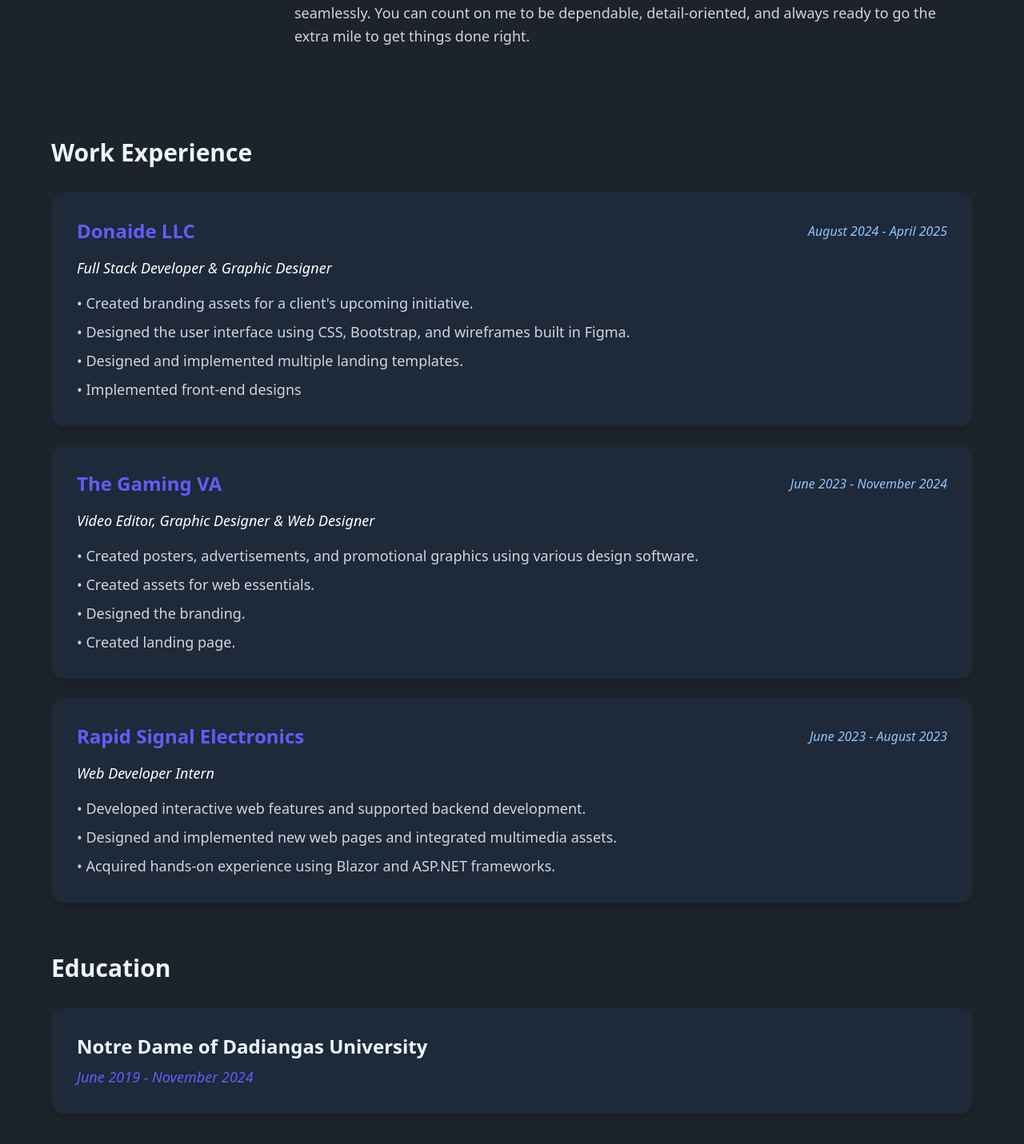
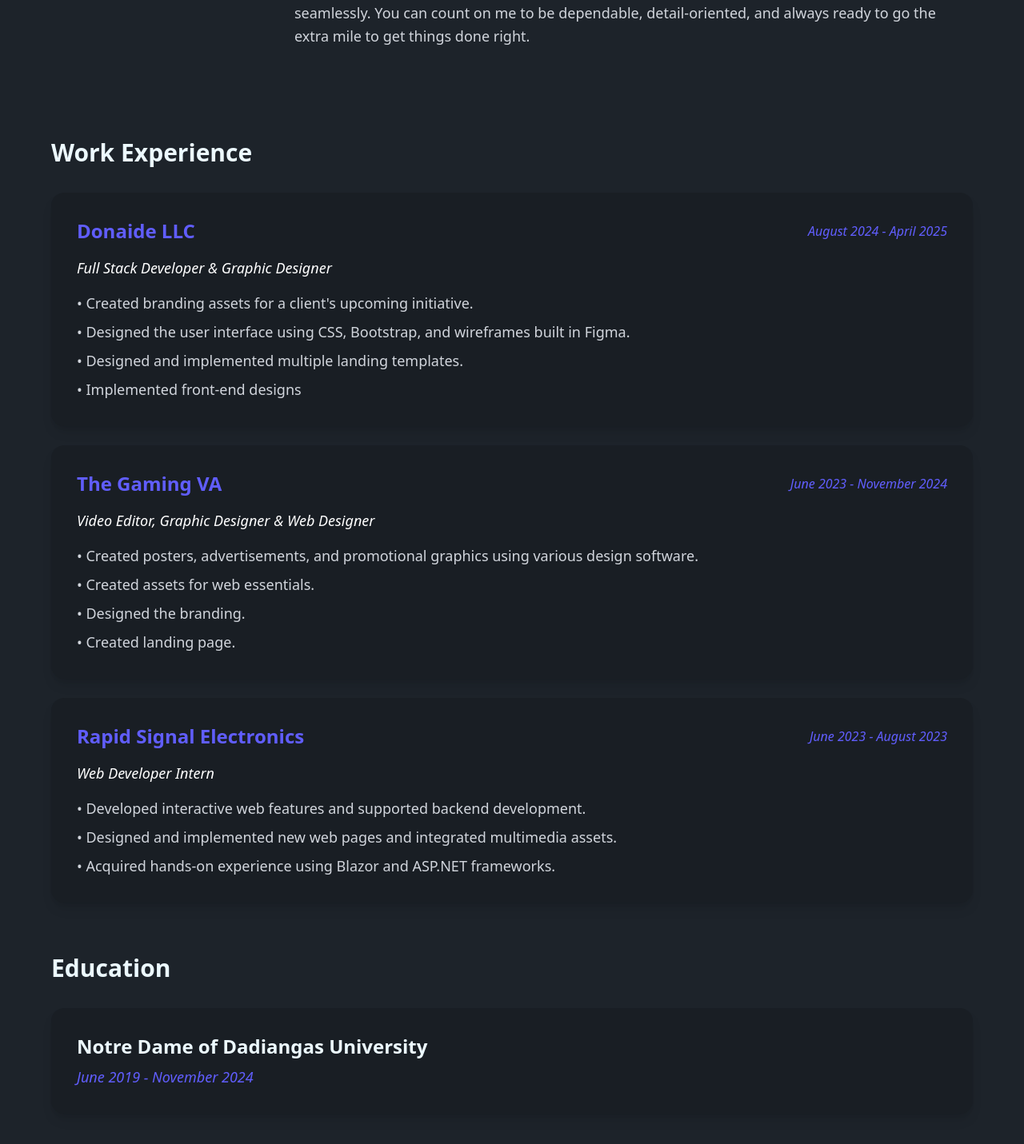
Before and after one commit to RNC-Tech/portfolio-ii, a Next.js app: page /about in a window 1280 px wide. Shown: the part 431-1862 px from the top of the page at 80% size. Built offline with nearby package versions, Linux system fonts and the light colour scheme.

Commit message:
Update AboutPage component to change background color from gray to base-200 and update text color for job details, enhancing visual consistency and alignment with the overall theme.

```diff
--- a/app/about/page.tsx
+++ b/app/about/page.tsx
@@ -57,12 +57,12 @@
         <h2 className="text-2xl md:text-3xl font-bold mb-8 text-center lg:text-left">Work Experience</h2>
         <div className="space-y-6">
           {/* JOB 1 */}
-          <div className="bg-gray-800 rounded-2xl p-6 md:p-8 shadow-lg hover:scale-105 transition-all duration-200" onMouseEnter={playCardHover}>
+          <div className="bg-base-200 rounded-2xl p-6 md:p-8 shadow-lg hover:scale-105 transition-all duration-200" onMouseEnter={playCardHover}>
             <div className="flex flex-col md:flex-row md:items-center md:justify-between gap-2 mb-4">
               <h3 className="text-xl md:text-2xl font-extrabold text-primary">
                 Donaide LLC
               </h3>
-              <span className="text-sm md:text-base text-blue-300 italic">
+              <span className="text-sm md:text-base text-primary italic">
                 August 2024 - April 2025
               </span>
             </div>
@@ -78,12 +78,12 @@
           </div>
 
           {/* JOB 2 */}
-          <div className="bg-gray-800 rounded-2xl p-6 md:p-8 shadow-lg hover:scale-105 transition-all duration-200" onMouseEnter={playCardHover}>
+          <div className="bg-base-200 rounded-2xl p-6 md:p-8 shadow-lg hover:scale-105 transition-all duration-200" onMouseEnter={playCardHover}>
             <div className="flex flex-col md:flex-row md:items-center md:justify-between gap-2 mb-4">
               <h3 className="text-xl md:text-2xl font-extrabold text-primary">
                 The Gaming VA
               </h3>
-              <span className="text-sm md:text-base text-blue-300 italic">
+              <span className="text-sm md:text-base text-primary italic">
                 June 2023 - November 2024
               </span>
             </div>
@@ -99,12 +99,12 @@
           </div>
 
           {/* JOB 3 */}
-          <div className="bg-gray-800 rounded-2xl p-6 md:p-8 shadow-lg hover:scale-105 transition-all duration-200" onMouseEnter={playCardHover}>
+          <div className="bg-base-200 rounded-2xl p-6 md:p-8 shadow-lg hover:scale-105 transition-all duration-200" onMouseEnter={playCardHover}>
             <div className="flex flex-col md:flex-row md:items-center md:justify-between gap-2 mb-4">
               <h3 className="text-xl md:text-2xl font-extrabold text-primary">
                 Rapid Signal Electronics
               </h3>
-              <span className="text-sm md:text-base text-blue-300 italic">
+              <span className="text-sm md:text-base text-primary italic">
                 June 2023 - August 2023
               </span>
             </div>
@@ -123,7 +123,7 @@
       {/* Education Section */}
       <section className="mt-16">
         <h2 className="text-2xl md:text-3xl font-bold mb-8 text-center lg:text-left">Education</h2>
-        <div className="bg-gray-800 rounded-2xl p-6 md:p-8 shadow-lg" onMouseEnter={playCardHover}>
+        <div className="bg-base-200 rounded-2xl p-6 md:p-8 shadow-lg" onMouseEnter={playCardHover}>
           <h3 className="text-xl md:text-2xl font-bold mb-2">
             Notre Dame of Dadiangas University
           </h3>
```
